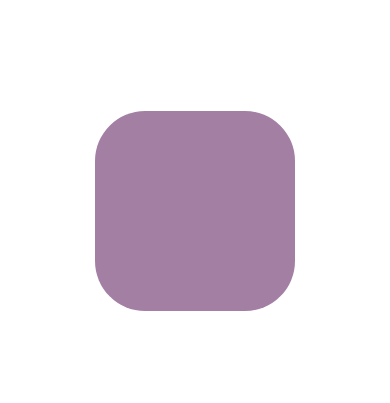
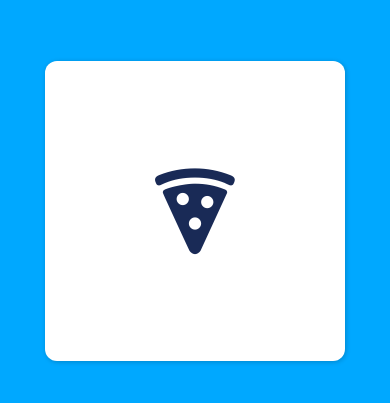
Before and after one commit to Young-BLUE/react-native-langApp, a React Native app: screen / in a window 390 px wide. Shown: the part 211-614 px from the top of the page. Built offline with nearby package versions, Linux system fonts and the light colour scheme.

Commit message:
Card project 1 좌우로 드래그 이동하는 애니메이션 카드 만들기

```diff
--- a/App.js
+++ b/App.js
@@ -1,79 +1,65 @@
 import React, { useRef } from "react";
-import { Animated, TouchableOpacity, PanResponder } from "react-native";
+import { Animated, PanResponder, View } from "react-native";
 import styled from "styled-components/native";
+import { Ionicons } from "@expo/vector-icons";
 
 const Container = styled.View`
   flex: 1;
   justify-content: center;
   align-items: center;
+  background-color: #00a8ff;
 `;
 
-//const Box = styled.TouchableOpacity`
-const Box = styled.View`
-  background-color: tomato;
-  width: 200px;
-  height: 200px;
+const Card = styled(Animated.createAnimatedComponent(View))`
+  background-color: white;
+  width: 300px;
+  height: 300px;
+  justify-content: center;
+  align-items: center;
+  border-radius: 12px;
+  box-shadow: 1px 1px 5px rgba(0, 0, 0, 0.2);
 `;
 
-// 방법 1. styled 로 Animated화 시킨 TouchableOpacity를 생성
-const AnimatedBox1 = styled(Animated.createAnimatedComponent(TouchableOpacity))`
-  background-color: tomato;
-  width: 200px;
-  height: 200px;
-`;
-
-// 방법 2. 생성된 styled 객체를 Animated화 (TouchableOpacity를 Animated, 지금은 View로 바꾼상태)
-const AnimatedBox2 = Animated.createAnimatedComponent(Box);
-
 export default function App() {
-  const POSITION = useRef(
-    new Animated.ValueXY({
-      x: 0,
-      y: 0,
-    })
-  ).current;
-  const borderRadius = POSITION.y.interpolate({
-    inputRange: [-300, 300],
-    outputRange: [100, 0],
-  });
-  const bgColor = POSITION.y.interpolate({
-    // native 에서 backgroundColor 를 animate 할 수 없기 때문에 false 로 두어야 한다.
-    inputRange: [-300, 300],
-    outputRange: ["rgb(255, 99, 71)", "rgb(71, 155, 255)"],
-  });
-
   const panResponder = useRef(
     PanResponder.create({
-      onStartShouldSetPanResponder: () => true, // 입력 해줘야 event 감지해서 움직일 수 있음
-      onPanResponderGrant: () => {
-        POSITION.setOffset({
-          x: POSITION.x.__getValue(),
-          y: POSITION.y.__getValue(),
-        });
-      },
-      onPanResponderMove: (evt, { dx, dy }) => {
-        POSITION.setValue({
-          // 이전 위치를 더해서 set
-          x: dx,
-          y: dy,
-        });
+      onStartShouldSetPanResponder: () => true,
+      onPanResponderGrant: () => onPressIn(),
+      onPanResponderMove: (evt, { dx }) => {
+        position.setValue(dx);
       },
       onPanResponderRelease: () => {
-        POSITION.flattenOffset(); // 터치가 끝날 때 offset을 초기화 시켜주면서 offset의 값을 넘겨준다
+        Animated.parallel([
+          onPressOut,
+          Animated.spring(position, {
+            toValue: 0,
+            useNativeDriver: true,
+          }),
+        ]).start();
       },
     })
   ).current;
-
+  const scale = useRef(new Animated.Value(1)).current;
+  const position = useRef(new Animated.Value(0)).current;
+  const onPressIn = () =>
+    Animated.spring(scale, {
+      toValue: 0.95,
+      useNativeDriver: true,
+    }).start();
+  const onPressOut = Animated.spring(scale, {
+    toValue: 1,
+    useNativeDriver: true,
+  });
   return (
     <Container>
-      <AnimatedBox2
+      <Card
         {...panResponder.panHandlers}
         style={{
-          borderRadius,
-          backgroundColor: bgColor,
-          transform: [...POSITION.getTranslateTransform()],
+          transform: [{ scale }, { translateX: position }],
         }}
-      />
+      >
+        <Ionicons name={"pizza"} color={"#192a56"} size={98} />
+      </Card>
     </Container>
   );
 }
```
Also changed, not shown: App2.js (added, +79 -0 lines).
